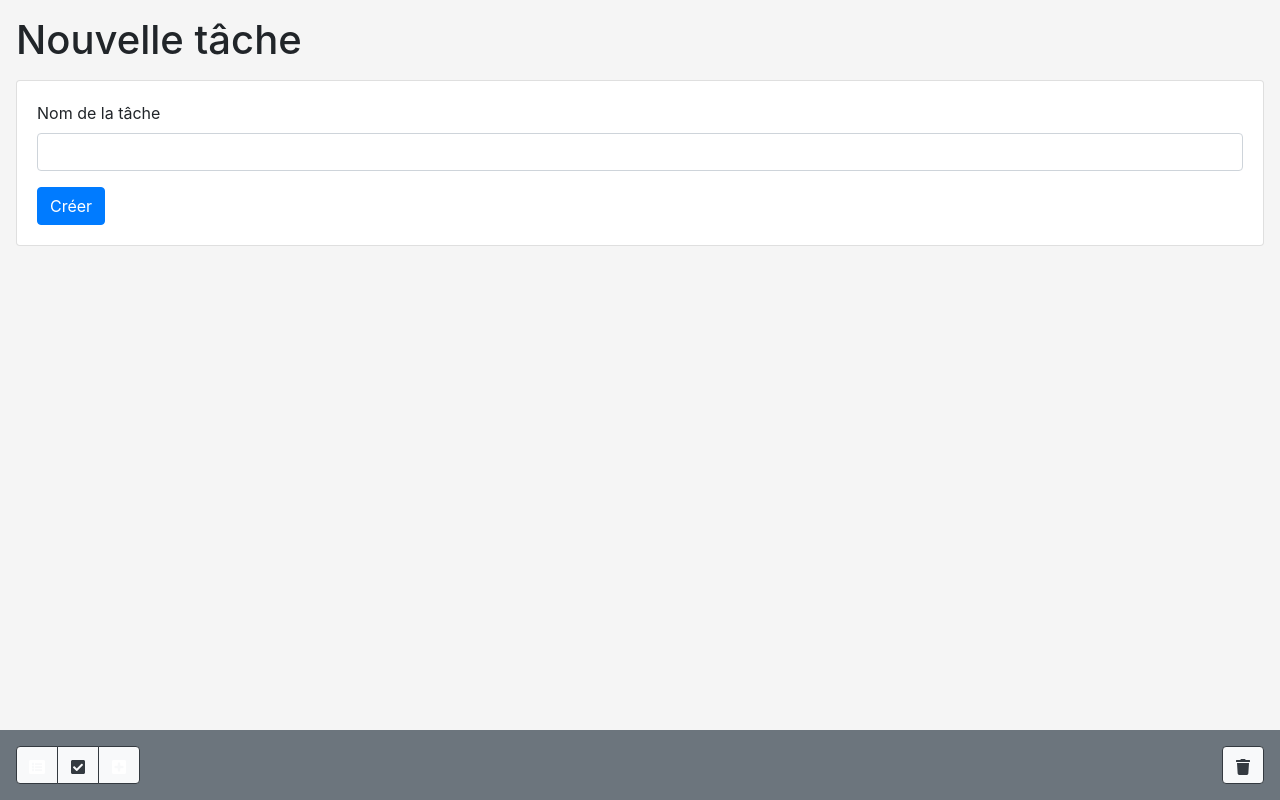
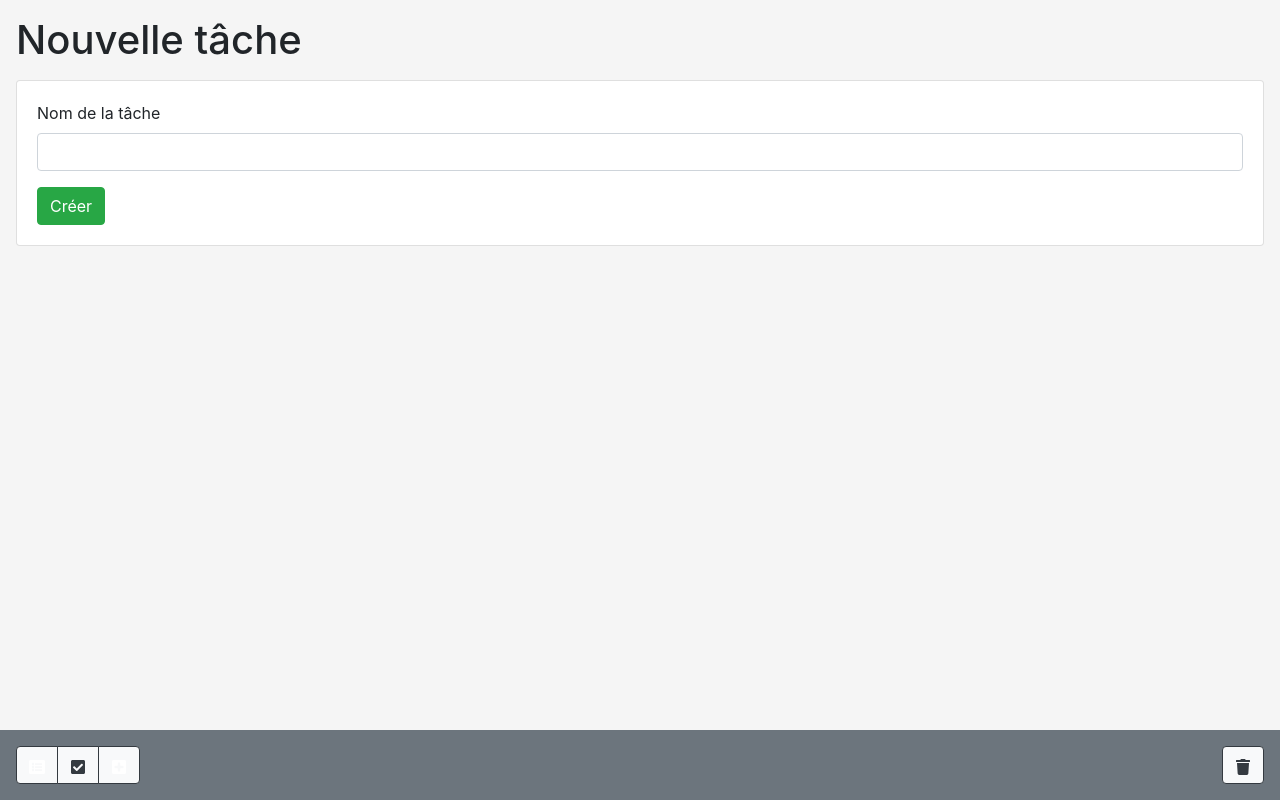
Before and after one commit to dekpo/reactTodoList, a React (Create React App) app: page /add-task in a window 1280 px wide. Built offline with nearby package versions, Linux system fonts and the light colour scheme; the HTML template or start-up script is replaced by a standard one.

Commit message:
Ajout des éléments nécessaires à la saisie d'une tache création d'une fonction et import du mobule uniqid

```diff
--- a/package.json
+++ b/package.json
@@ -13,7 +13,8 @@
     "react-dom": "^16.13.1",
     "react-icons": "^3.10.0",
     "react-router-dom": "^5.2.0",
-    "react-scripts": "3.4.1"
+    "react-scripts": "3.4.1",
+    "uniqid": "^5.2.0"
   },
   "scripts": {
     "start": "react-scripts start",
--- a/src/components/AddTask.js
+++ b/src/components/AddTask.js
@@ -1,6 +1,12 @@
 import React from 'react';
 
 class AddTask extends React.Component{
+
+    handleSubmit = (e) => {
+        e.preventDefault();
+        this.props.onAddTask(this.newTask.value);
+    }
+
     render(){
       return (
             <section>
@@ -11,7 +17,7 @@ class AddTask extends React.Component{
                             <label form="taskName">Nom de la tâche</label>
                             <input type="text" className="form-control" name="taskName" id="taskName" required ref={input => this.newTask = input} />
                         </div>
-                        <button type="submit" className="btn btn-primary">Créer</button>
+                        <button type="submit" className="btn btn-success">Créer</button>
                     </form>
                 </div>
             </section>
--- a/src/components/App.js
+++ b/src/components/App.js
@@ -4,6 +4,7 @@ import NavBar from './NavBar';
 import {BrowserRouter, Switch, Route} from 'react-router-dom';
 import AddTask from './AddTask';
 import initialData from '../initialData';
+import uniqid from 'uniqid';
 
 
 class App extends React.Component{
@@ -23,12 +24,24 @@ class App extends React.Component{
     ))
   }
 
+  onAddTask = (newTaskName) => {
+    let newTask = {
+      id: uniqid(),
+      name: newTaskName,
+      completed: false
+    }
+
+    this.setState(prevState => ({
+      tasks : [...prevState.tasks, newTask]
+    }))
+  }
+
     render(){
       return(
           <section id="todo">
             <BrowserRouter>
               <Switch>
-                <Route path="/add-task" component={AddTask} />
+                <Route path="/add-task" render={(props) => <AddTask {...props} onAddTask={this.onAddTask} />} />
                 <Route path="/:filter?" render={(props) => <TodoList {...props} tasks={this.state.tasks} onToggleCompleted={this.onToggleCompleted} />} />
               </Switch>
               <NavBar />
```
Also changed, not shown: 1 other file (tests, documents, lock files or other folders).
